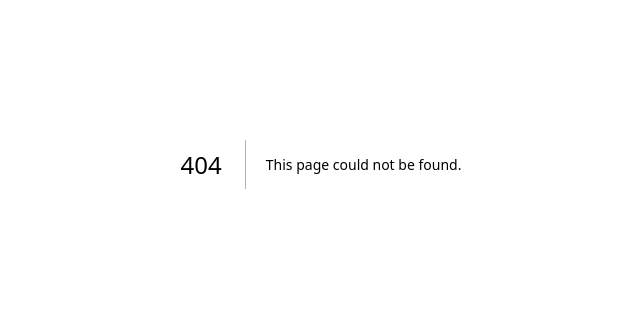
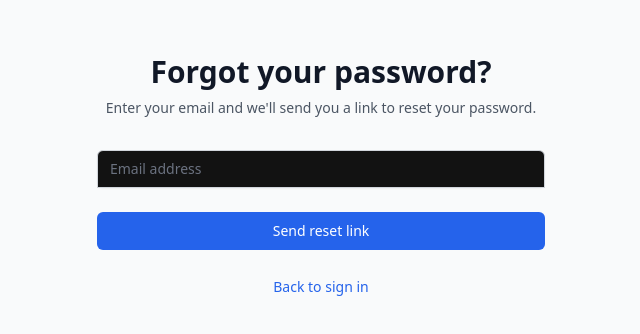
Before and after one commit to jaydeexsf/Heybassh-Shell, a Next.js app: page /forgot-password in a window 1280 px wide. Before the commit this address had no page. Shown: the part 236-570 px from the top of the page, without its empty margins (319-959 px from the left). Built offline with nearby package versions, Linux system fonts and the light colour scheme.

Commit message:
Hard Coded App password

```diff
--- /dev/null
+++ b/app/api/auth/forgot-password/route.ts
@@ -0,0 +1,46 @@
+import { NextResponse } from 'next/server';
+import { createPasswordResetToken, sendPasswordResetEmail } from '@/lib/reset-tokens';
+import { prisma } from '@/lib/prisma';
+
+export async function POST(request: Request) {
+  try {
+    const { email } = await request.json();
+
+    if (!email) {
+      return NextResponse.json(
+        { error: 'Email is required' },
+        { status: 400 }
+      );
+    }
+
+    // Check if user exists
+    const user = await prisma.user.findUnique({
+      where: { email },
+    });
+
+    if (!user) {
+      // Don't reveal that the email doesn't exist for security reasons
+      return NextResponse.json(
+        { message: 'If an account with that email exists, you will receive a password reset link.' },
+        { status: 200 }
+      );
+    }
+
+    // Create and save the reset token
+    const resetToken = await createPasswordResetToken(email);
+
+    // Send the email
+    await sendPasswordResetEmail(email, resetToken.token);
+
+    return NextResponse.json(
+      { message: 'If an account with that email exists, you will receive a password reset link.' },
+      { status: 200 }
+    );
+  } catch (error) {
+    console.error('Forgot password error:', error);
+    return NextResponse.json(
+      { error: 'An error occurred while processing your request' },
+      { status: 500 }
+    );
+  }
+}
--- /dev/null
+++ b/app/api/auth/reset-password/route.ts
@@ -0,0 +1,51 @@
+import { NextResponse } from 'next/server';
+import { validateResetToken } from '@/lib/reset-tokens';
+import { prisma } from '@/lib/prisma';
+import bcrypt from 'bcryptjs';
+
+export async function POST(request: Request) {
+  try {
+    const { token, password } = await request.json();
+
+    if (!token || !password) {
+      return NextResponse.json(
+        { error: 'Token and password are required' },
+        { status: 400 }
+      );
+    }
+
+    // Validate the token
+    const resetToken = await validateResetToken(token);
+    if (!resetToken) {
+      return NextResponse.json(
+        { error: 'Invalid or expired token' },
+        { status: 400 }
+      );
+    }
+
+    // Hash the new password
+    const hashedPassword = await bcrypt.hash(password, 12);
+
+    // Update the user's password
+    await prisma.user.update({
+      where: { email: resetToken.email },
+      data: { passwordHash: hashedPassword },
+    });
+
+    // Delete the used token
+    await prisma.passwordResetToken.delete({
+      where: { token },
+    });
+
+    return NextResponse.json(
+      { message: 'Password has been reset successfully' },
+      { status: 200 }
+    );
+  } catch (error) {
+    console.error('Reset password error:', error);
+    return NextResponse.json(
+      { error: 'An error occurred while resetting your password' },
+      { status: 500 }
+    );
+  }
+}
--- /dev/null
+++ b/app/forgot-password/page.tsx
@@ -0,0 +1,97 @@
+'use client';
+
+import { useState } from 'react';
+import { useRouter } from 'next/navigation';
+import Link from 'next/link';
+
+export default function ForgotPassword() {
+  const [email, setEmail] = useState('');
+  const [message, setMessage] = useState('');
+  const [isLoading, setIsLoading] = useState(false);
+  const router = useRouter();
+
+  const handleSubmit = async (e: React.FormEvent) => {
+    e.preventDefault();
+    setIsLoading(true);
+
+    try {
+      const response = await fetch('/api/auth/forgot-password', {
+        method: 'POST',
+        headers: {
+          'Content-Type': 'application/json',
+        },
+        body: JSON.stringify({ email }),
+      });
+
+      const data = await response.json();
+
+      if (response.ok) {
+        setMessage(data.message);
+      } else {
+        setMessage(data.error || 'An error occurred');
+      }
+    } catch (error) {
+      setMessage('An error occurred while processing your request');
+    } finally {
+      setIsLoading(false);
+    }
+  };
+
+  return (
+    <div className="min-h-screen flex items-center justify-center bg-gray-50 py-12 px-4 sm:px-6 lg:px-8">
+      <div className="max-w-md w-full space-y-8">
+        <div>
+          <h2 className="mt-6 text-center text-3xl font-extrabold text-gray-900">
+            Forgot your password?
+          </h2>
+          <p className="mt-2 text-center text-sm text-gray-600">
+            Enter your email and we'll send you a link to reset your password.
+          </p>
+        </div>
+
+        {message && (
+          <div className={`p-4 rounded-md ${message.includes('successfully') ? 'bg-green-50 text-green-700' : 'bg-yellow-50 text-yellow-700'}`}>
+            {message}
+          </div>
+        )}
+
+        <form className="mt-8 space-y-6" onSubmit={handleSubmit}>
+          <div className="rounded-md shadow-sm -space-y-px">
+            <div>
+              <label htmlFor="email-address" className="sr-only">
+                Email address
+              </label>
+              <input
+                id="email-address"
+                name="email"
+                type="email"
+                autoComplete="email"
+                required
+                className="appearance-none rounded-none relative block w-full px-3 py-2 border border-gray-300 placeholder-gray-500 text-gray-900 rounded-t-md focus:outline-none focus:ring-blue-500 focus:border-blue-500 focus:z-10 sm:text-sm"
+                placeholder="Email address"
+                value={email}
+                onChange={(e) => setEmail(e.target.value)}
+              />
+            </div>
+          </div>
+
+          <div>
+            <button
+              type="submit"
+              disabled={isLoading}
+              className="group relative w-full flex justify-center py-2 px-4 border border-transparent text-sm font-medium rounded-md text-white bg-blue-600 hover:bg-blue-700 focus:outline-none focus:ring-2 focus:ring-offset-2 focus:ring-blue-500 disabled:opacity-50 disabled:cursor-not-allowed"
+            >
+              {isLoading ? 'Sending...' : 'Send reset link'}
+            </button>
+          </div>
+
+          <div className="text-center">
+            <Link href="/" className="text-sm text-blue-600 hover:text-blue-500">
+              Back to sign in
+            </Link>
+          </div>
+        </form>
+      </div>
+    </div>
+  );
+}
--- /dev/null
+++ b/lib/reset-tokens.ts
@@ -0,0 +1,66 @@
+import { v4 as uuidv4 } from 'uuid';
+import { prisma } from './prisma';
+import nodemailer from 'nodemailer';
+
+// Token expires in 1 hour
+const RESET_TOKEN_EXPIRY = 60 * 60 * 1000;
+
+// Configure nodemailer with Gmail
+const transporter = nodemailer.createTransport({
+  service: 'gmail',
+  auth: {
+    user: 'jaydeexsf0@gmail.com',
+    pass: 'bgoz akel fvqb muqt', // This should be moved to environment variables in production
+  },
+});
+
+export async function createPasswordResetToken(email: string) {
+  // Delete any existing tokens for this email
+  await prisma.passwordResetToken.deleteMany({
+    where: { email },
+  });
+
+  // Create a new token
+  const token = uuidv4();
+  const expires = new Date(Date.now() + RESET_TOKEN_EXPIRY);
+
+  const resetToken = await prisma.passwordResetToken.create({
+    data: {
+      token,
+      email,
+      expires,
+    },
+  });
+
+  return resetToken;
+}
+
+export async function sendPasswordResetEmail(email: string, token: string) {
+  const resetUrl = `${process.env.NEXTAUTH_URL}/reset-password?token=${token}`;
+
+  const mailOptions = {
+    from: 'jaydeexsf0@gmail.com',
+    to: email,
+    subject: 'Password Reset Request',
+    html: `
+      <p>You requested a password reset. Click the link below to set a new password:</p>
+      <a href="${resetUrl}">Reset Password</a>
+      <p>This link will expire in 1 hour.</p>
+      <p>If you didn't request this, please ignore this email.</p>
+    `,
+  };
+
+  await transporter.sendMail(mailOptions);
+}
+
+export async function validateResetToken(token: string) {
+  const resetToken = await prisma.passwordResetToken.findUnique({
+    where: { token },
+  });
+
+  if (!resetToken || resetToken.expires < new Date()) {
+    return null;
+  }
+
+  return resetToken;
+}
```
